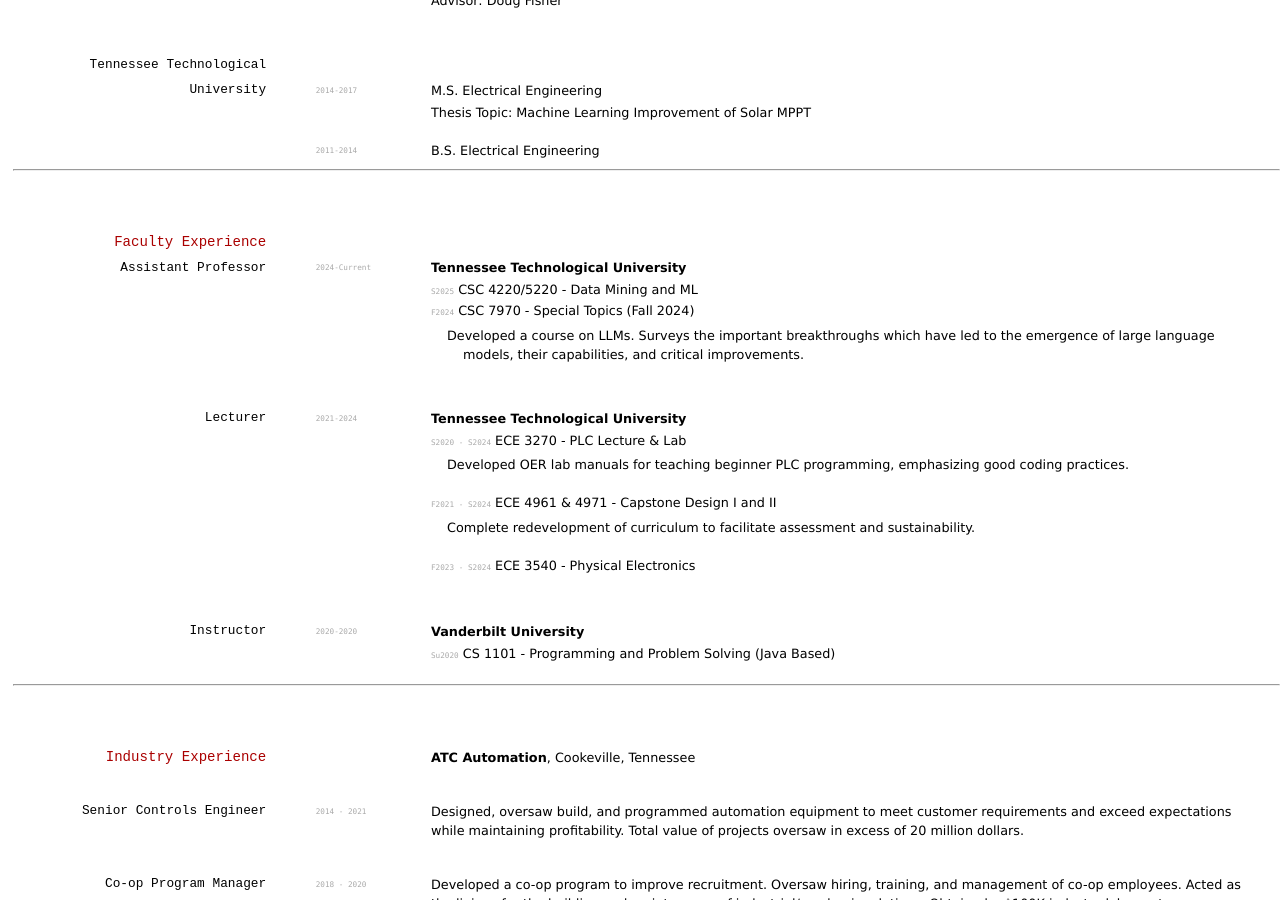
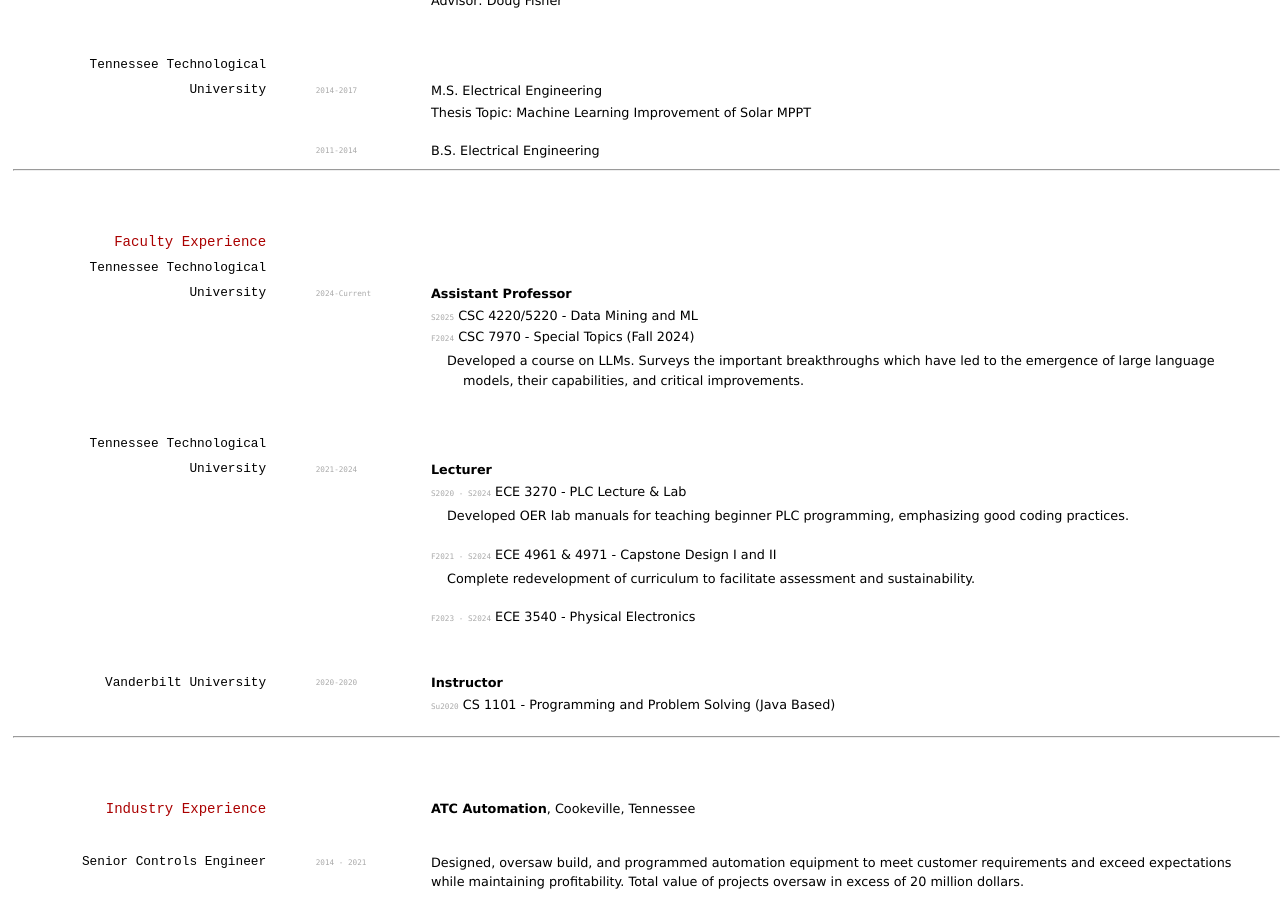
Before and after one commit to JesseTNRoberts/JesseTNRoberts.github.io, a Jekyll site: the page built from _pages/cv.md, in a window 1280 px wide and 900 px high, scrolled down 328 px. Built offline with Jekyll 4.4.1, drawn with Linux system fonts in a browser that asks for light colours.

Commit message:
Updated cv template

```diff
--- a/_pages/cv.md
+++ b/_pages/cv.md
@@ -48,17 +48,17 @@ B.S. Electrical Engineering
 ## Faculty Experience
 
 
-### Assistant Professor
+### Tennessee Technological University
 `2024-Current`
-**Tennessee Technological University**
+**Assistant Professor**
 - `S2025` CSC 4220/5220 - Data Mining and ML
 - `F2024` CSC 7970 - Special Topics (Fall 2024)
   - Developed a course on LLMs. Surveys the important breakthroughs which have led to the emergence of large language models, their capabilities, and critical improvements.
 
 
-### Lecturer
+### Tennessee Technological University
 `2021-2024`
-**Tennessee Technological University**
+**Lecturer**
 - `S2020 - S2024` ECE 3270 - PLC Lecture & Lab
   - Developed OER lab manuals for teaching beginner PLC programming, emphasizing good coding practices.
 - `F2021 - S2024` ECE 4961 & 4971 - Capstone Design I and II
@@ -66,9 +66,9 @@ B.S. Electrical Engineering
 - `F2023 - S2024` ECE 3540 - Physical Electronics
 
 
-### Instructor
+### Vanderbilt University
 `2020-2020`
-**Vanderbilt University**
+**Instructor**
 - `Su2020` CS 1101 - Programming and Problem Solving (Java Based)
 
 ---
```
